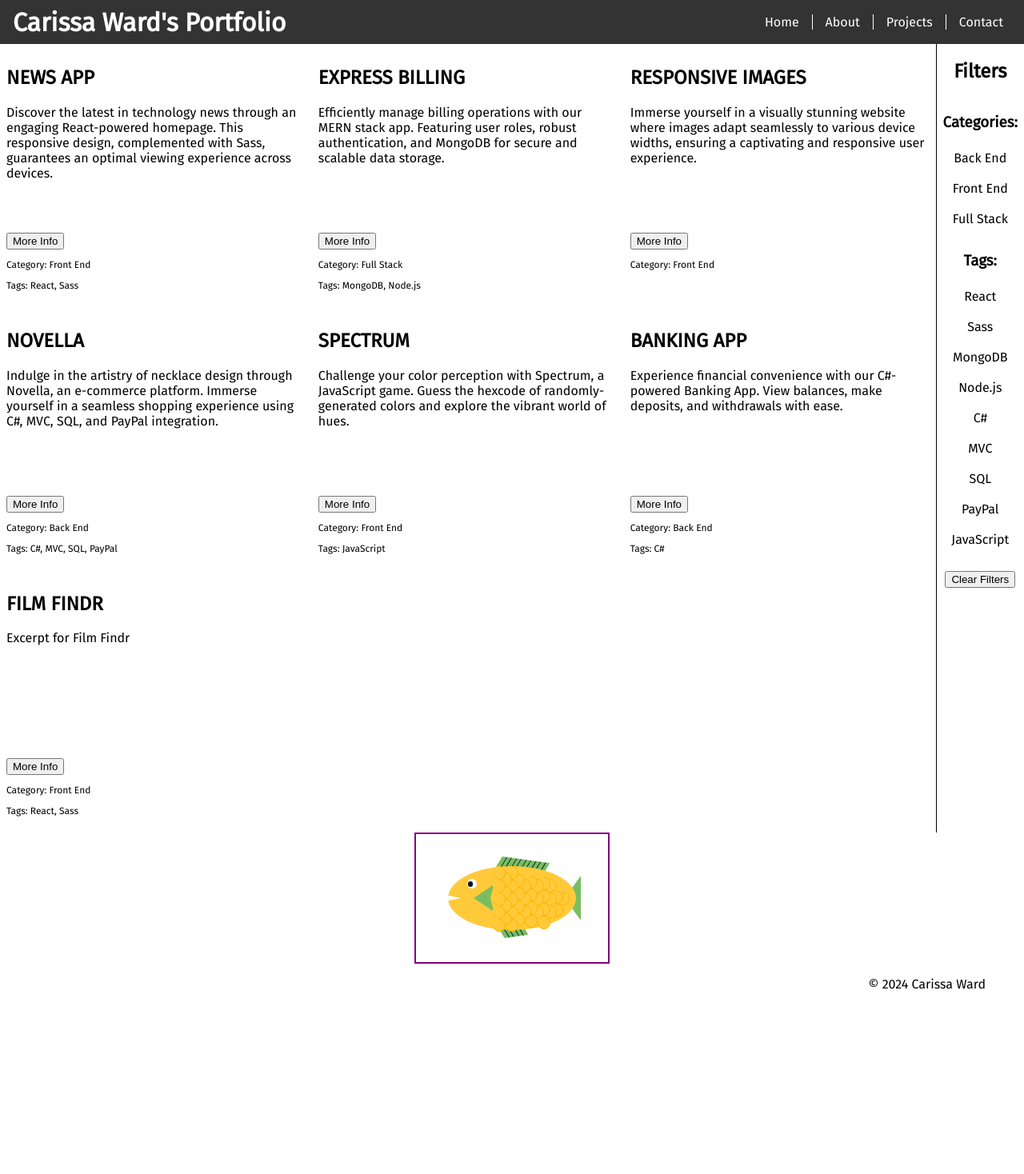
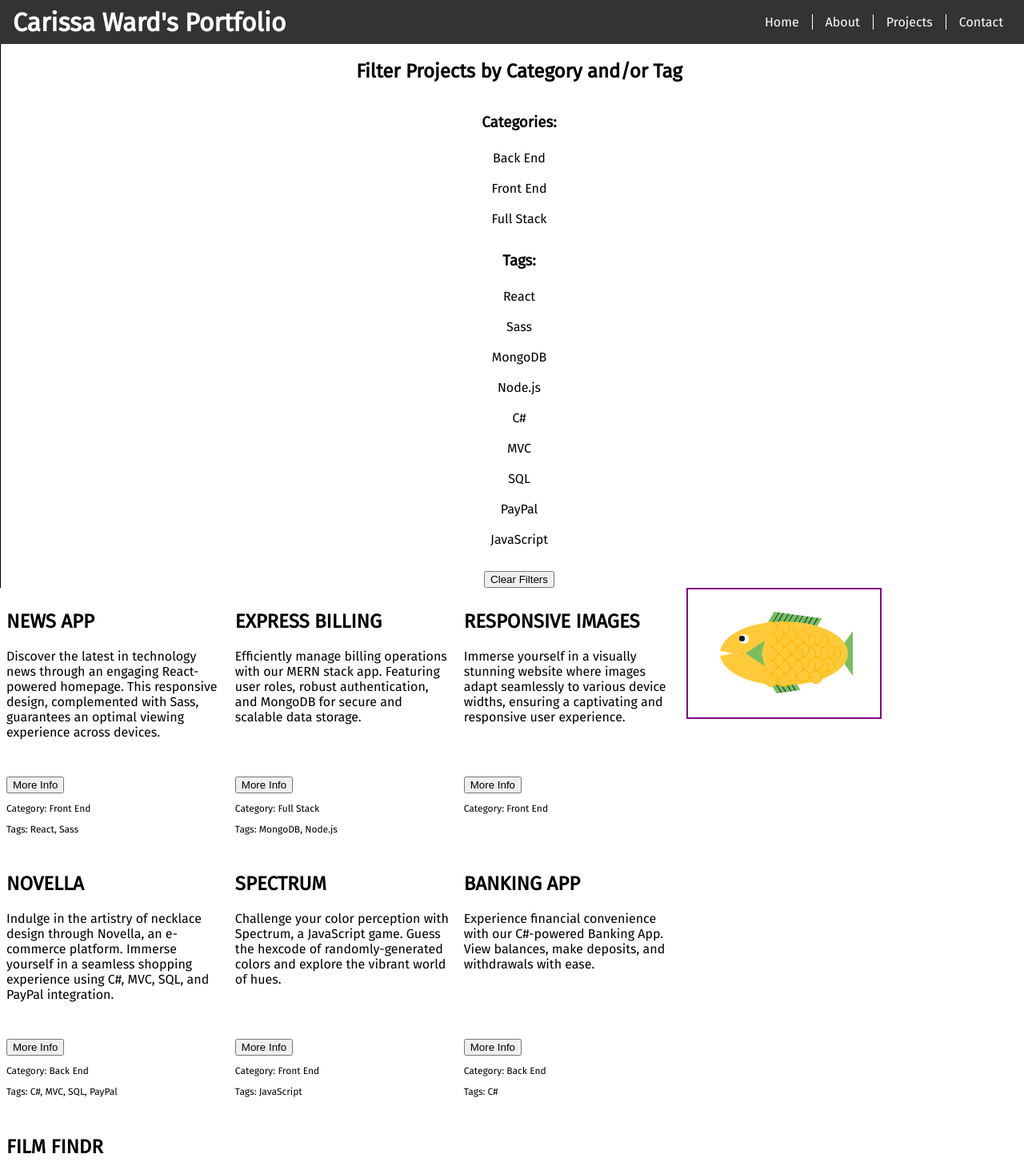
Before and after one commit to wardcarissa93/Portfolio, an Angular app: page /projects in a window 1280 px wide. Shown: the top 1468 px of the page at 80% size. Before the commit the page ends 1256 px from the top, so only its background shows below. Built offline with nearby package versions, Linux system fonts and the light colour scheme.

Commit message:
fish is now to the right of projects list; filters are located above the two

```diff
--- a/src/app/components/fish/fish.component.scss
+++ b/src/app/components/fish/fish.component.scss
@@ -6,6 +6,8 @@
     height: 10rem;
     border: 2px solid purple;
     margin: 0 auto;
+    position: sticky;
+    top: 5rem;
 
     .dorsal-fin {
         width: 4rem;
--- a/src/app/components/projects/projects.component.html
+++ b/src/app/components/projects/projects.component.html
@@ -1,7 +1,24 @@
 <div id="projects-component">
+  <section class="filters">
+    <h2>Filter Projects by Category and/or Tag</h2>
+    <div id="filter-title-button">
 
     </div>
-<div id="projects-filter-div">
+    <div id="categories">
+      <app-categories
+        [categoryFilter]="categoryFilter"
+        (newCategoryFilterEvent)="setCategoryFilter($event)"
+      ></app-categories>
+    </div>
+    <div id="tags">
+      <app-tags
+        [tagFilter]="tagFilter"
+        (newTagFilterEvent)="setTagFilter($event)"
+      ></app-tags>
+    </div>
+    <button (click)="clearFilters()">Clear Filters</button>
+  </section>
+  <div id="projects-fish-div">
     <section id="all-projects">
       <div
           *ngFor="let project of projects | projectFilter : tagFilter; let i = index; trackBy: trackByFn"
@@ -24,21 +41,6 @@
           </p>
       </div>
     </section>
-    <section class="filters">
-        <h2>Filters</h2>
-        <div id="categories">
-          <app-categories
-            [categoryFilter]="categoryFilter"
-            (newCategoryFilterEvent)="setCategoryFilter($event)"
-          ></app-categories>
+    <app-fish></app-fish>
   </div>
-        <div id="tags">
-          <app-tags
-            [tagFilter]="tagFilter"
-            (newTagFilterEvent)="setTagFilter($event)"
-          ></app-tags>
 </div>
-        <button (click)="clearFilters()">Clear Filters</button>
-      </section>
-</div>
-<app-fish></app-fish>
--- a/src/app/components/projects/projects.component.scss
+++ b/src/app/components/projects/projects.component.scss
@@ -1,14 +1,33 @@
 #projects-component {
     display: flex;
+    flex-direction: column;
 
+    .filters {
+        display: flex;
+        flex-direction: column;
+        align-items: center;
+        justify-content: flex-start;
+        width: 100%;
+        border-left: 1px solid black;
+        padding: 0 0.5rem;
 
+        app-categories, app-tags {
+            display: flex;
+            flex-direction: column;
+            align-items: center;
         }
 
-#projects-filter-div {
+        button {
+            margin-top: 1rem;
+        }
+    }
+
+    #projects-fish-div {
         display: flex;
 
         #all-projects {
             display: grid;
+            width: 67%;
 
             @media (min-width: 600px) {
                 grid-template-columns: repeat(2, 1fr);
@@ -43,23 +62,14 @@
             }
         }
 
-    .filters {
-        display: flex;
-        flex-direction: column;
-        align-items: center;
-        justify-content: flex-start;
-        width: 7rem;
-        border-left: 1px solid black;
-        padding: 0 0.5rem;
+        app-fish {
 
-        app-categories, app-tags {
-            display: flex;
-            flex-direction: column;
-            align-items: center;
-        }
-
-        button {
-            margin-top: 1rem;
         }
     }
 }
+
+#projects-filter-div {
+    display: flex;
+
+
+}
```
Lines whose indentation alone changed are shown as unchanged.
